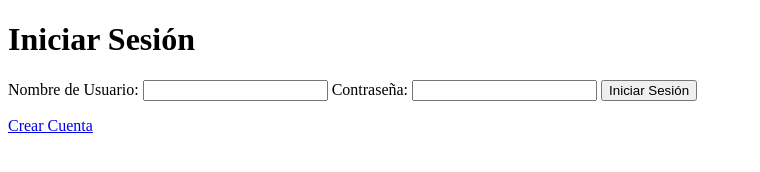
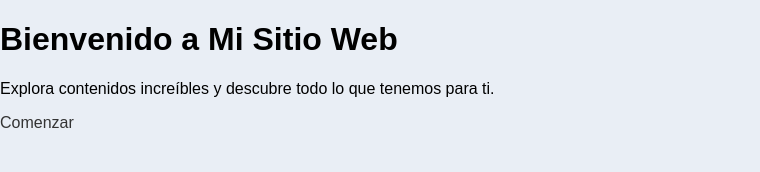
Before and after one commit to AndrickUMG/notesumg.online, a plain HTML site: page index.html in a window 1280 px wide. Shown: the whole page, without its empty margins (0-760 px from the left). Drawn offline with Linux system fonts and the light colour scheme.

Commit message:
Update index.html

```diff
--- a/index.html
+++ b/index.html
@@ -3,19 +3,16 @@
 <head>
     <meta charset="UTF-8">
     <meta name="viewport" content="width=device-width, initial-scale=1.0">
-    <title>Inicio de Sesión</title>
+    <title>Portada</title>
+    <link rel="stylesheet" href="styles.css">
 </head>
 <body>
-    <h1>Iniciar Sesión</h1>
-    <form action="/login" method="POST">
-        <label for="username">Nombre de Usuario:</label>
-        <input type="text" id="username" name="username" required>
-
-        <label for="password">Contraseña:</label>
-        <input type="password" id="password" name="password" required>
-
-        <button type="submit">Iniciar Sesión</button>
-        <p><a href="/register">Crear Cuenta</a></p>
-    </form>
+    <header class="hero">
+        <div class="container">
+            <h1>Bienvenido a Mi Sitio Web</h1>
+            <p>Explora contenidos increíbles y descubre todo lo que tenemos para ti.</p>
+            <a href="#contenido" class="btn">Comenzar</a>
+        </div>
+    </header>
 </body>
 </html>
```
